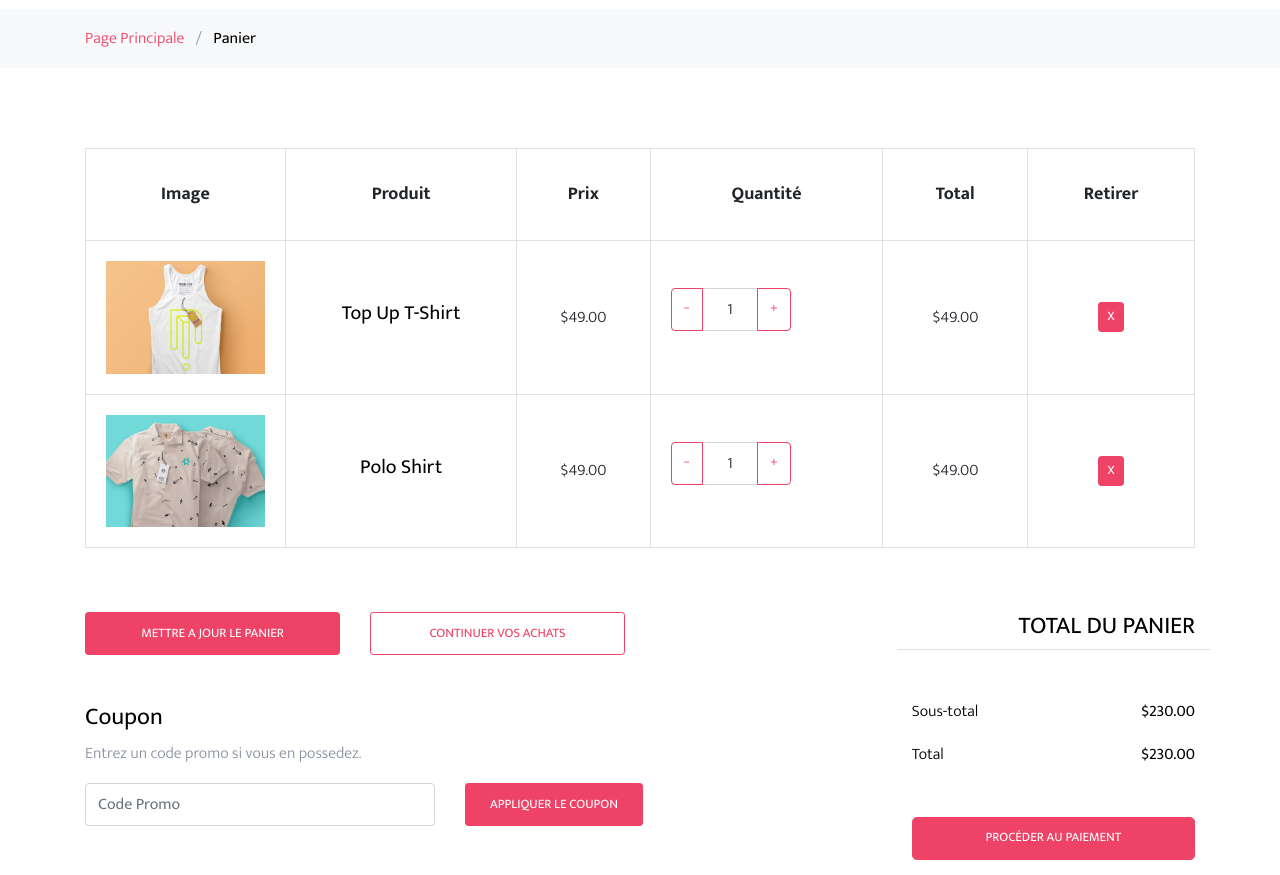
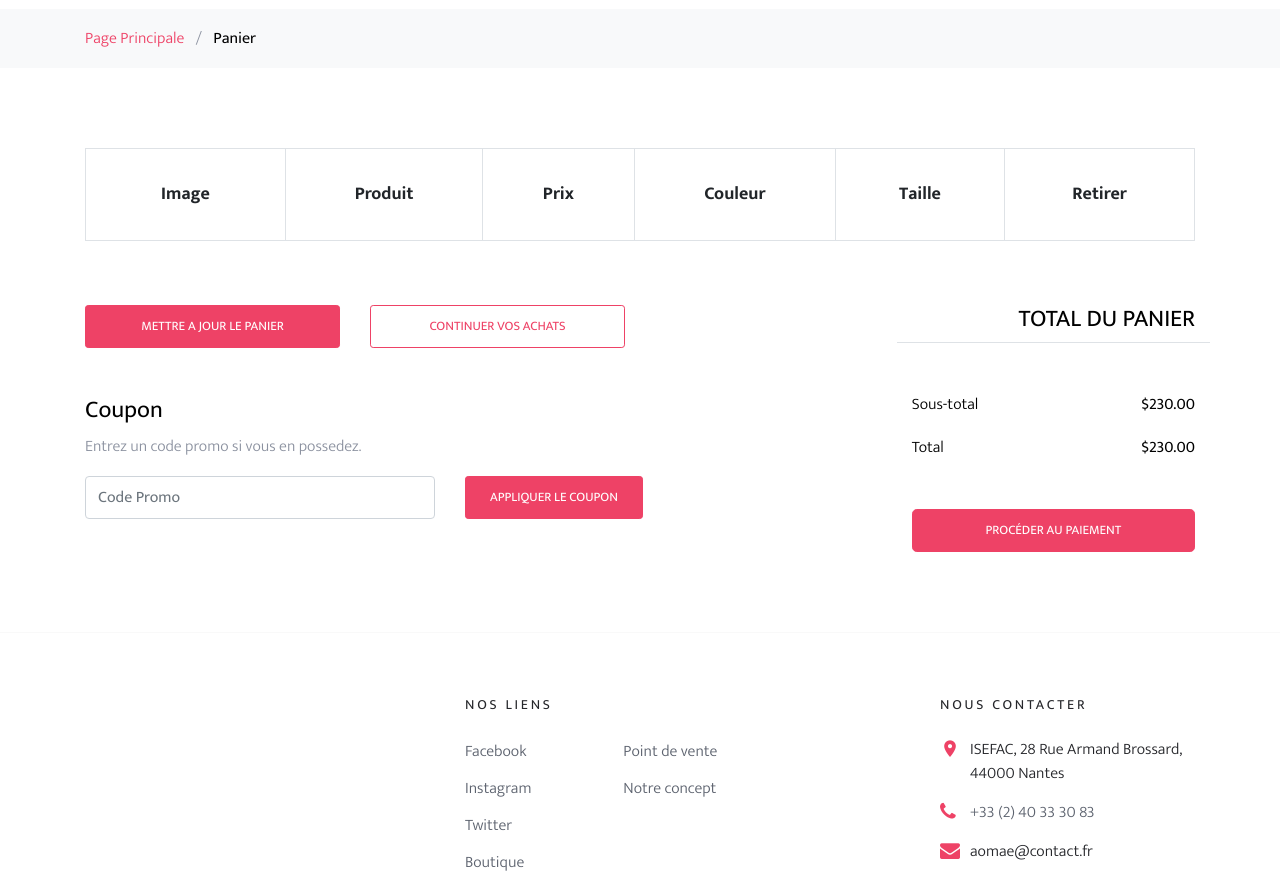
Before and after one commit to maximecroteau/AOMAE, a Django app: page /cart in a window 1280 px wide. Shown: the part 203-1078 px from the top of the page. Run offline with Django 3.2, Linux system fonts and the light colour scheme; lists and menus that the app fills with data are empty; some libraries are stand-ins or nearby versions; some web fonts are replaced.

Commit message:
add functional cart with session id / make functionnal shop and personnal product

```diff
--- a/aomae/templates/cart.html
+++ b/aomae/templates/cart.html
@@ -21,59 +21,30 @@
                     <th class="product-thumbnail">Image</th>
                     <th class="product-name">Produit</th>
                     <th class="product-price">Prix</th>
-                    <th class="product-quantity">Quantité</th>
-                    <th class="product-total">Total</th>
+                    <th class="product-quantity">Couleur</th>
+                    <th class="product-total">Taille</th>
                     <th class="product-remove">Retirer</th>
                   </tr>
                 </thead>
                 <tbody>
+                {% for cart in carts %}
                   <tr>
                     <td class="product-thumbnail">
-                      <img src="{% static 'images/cloth_1.jpg' %}" alt="Image" class="img-fluid">
+                      <img src="{{ cart.product.picture.url }}" alt="Image" class="img-fluid">
                     </td>
                     <td class="product-name">
-                      <h2 class="h5 text-black">Top Up T-Shirt</h2>
+                      <h2 class="h5 text-black">{{ cart.product.name }}</h2>
                     </td>
-                    <td>$49.00</td>
+                    <td>{{ cart.product.price }}€</td>
                     <td>
-                      <div class="input-group mb-3" style="max-width: 120px;">
-                        <div class="input-group-prepend">
-                          <button class="btn btn-outline-primary js-btn-minus" type="button">&minus;</button>
-                        </div>
-                        <input type="text" class="form-control text-center" value="1" placeholder="" aria-label="Example text with button addon" aria-describedby="button-addon1">
-                        <div class="input-group-append">
-                          <button class="btn btn-outline-primary js-btn-plus" type="button">&plus;</button>
-                        </div>
-                      </div>
-
+                        <h2 class="h5 text-black">{{ cart.color }}</h2>
                     </td>
-                    <td>$49.00</td>
+                    <td>
+                        <h2 class="h5 text-black">{{ cart.size }}</h2>
+                    </td>
                     <td><a href="#" class="btn btn-primary height-auto btn-sm">X</a></td>
                   </tr>
-
-                  <tr>
-                    <td class="product-thumbnail">
-                      <img src="{% static 'images/cloth_2.jpg' %}" alt="Image" class="img-fluid">
-                    </td>
-                    <td class="product-name">
-                      <h2 class="h5 text-black">Polo Shirt</h2>
-                    </td>
-                    <td>$49.00</td>
-                    <td>
-                      <div class="input-group mb-3" style="max-width: 120px;">
-                        <div class="input-group-prepend">
-                          <button class="btn btn-outline-primary js-btn-minus" type="button">&minus;</button>
-                        </div>
-                        <input type="text" class="form-control text-center" value="1" placeholder="" aria-label="Example text with button addon" aria-describedby="button-addon1">
-                        <div class="input-group-append">
-                          <button class="btn btn-outline-primary js-btn-plus" type="button">&plus;</button>
-                        </div>
-                      </div>
-
-                    </td>
-                    <td>$49.00</td>
-                    <td><a href="#" class="btn btn-primary height-auto btn-sm">X</a></td>
-                  </tr>
+                {% endfor %}
                 </tbody>
               </table>
             </div>
--- a/aomae/templates/index.html
+++ b/aomae/templates/index.html
@@ -62,7 +62,6 @@
                         </a>
                         <h2 class="item-title"><a href="{% url 'product' pk=Prd.id %}">{{ Prd.name }}</a></h2>
                         <strong class="item-price">
-                            <del>{% if Prd.old_price %} {{ Prd.old_price }}€ {% endif %}</del>
                             {{ Prd.price }}€</strong>
                         {% if Prd.stars %}
                             <div id="prd_{{ Prd.id }}" class="star-rating">
@@ -104,9 +103,6 @@
                                         </a>
                                         <h2 class="item-title"><a href="{% url 'product' pk=BR.id %}">{{ BR.name }}</a></h2>
                                         <strong class="item-price">
-                                            {% if BR.old_price %}
-                                                <del>{{ BR.old_price }}€</del>
-                                            {% endif %}
                                             {{ BR.price }}€</strong>
                                         <div id="br_{{ BR.id }}" class="star-rating">
                                             <script>
--- a/aomae/templates/shop.html
+++ b/aomae/templates/shop.html
@@ -57,9 +57,6 @@
                                 </a>
                                 <h2 class="item-title"><a href="{% url 'product' pk=Prd.id %}">{{ Prd.name }}</a></h2>
                                 <strong class="item-price">
-                                    {% if Prd.old_price %}
-                                        <del>{{ Prd.old_price }}€</del>
-                                    {% endif %}
                                     {{ Prd.price }}€</strong>
 
                                 {% if Prd.stars %}
--- a/aomae/views.py
+++ b/aomae/views.py
@@ -1,6 +1,9 @@
-from django.shortcuts import render
+from django.shortcuts import render, redirect
+
 from .models import Products
-# Create your views here.
+from .models import Color
+
+from .forms import AddToCartForm
 
 
 def get_data():
@@ -50,9 +53,27 @@ def shop_filter(request, filt):
 
 
 def product(request, pk):
+    form = AddToCartForm(request.POST)
+    if form.is_valid():
+        data = form.cleaned_data
+        fpk = data['product_id']
+        color = data['product_color']
+        size = data['product_size']
+        if 'cart' not in request.session or not request.session['cart']:
+            cart_list = [fpk, color, size]
+            request.session['cart'] = cart_list
+            request.session.modified = True
+        else:
+            cart_list = request.session['cart']
+            cart_list.append([fpk, color, size])
+            request.session['cart'] = cart_list
+            request.session.modified = True
+        return redirect('cart')
     this = Products.objects.get(pk=pk)
+    colors = Color.objects.filter(products__pk=pk)
     return render(request, 'product.html', {
         'product': this,
+        'colors': colors,
     })
 
 
@@ -62,8 +83,26 @@ def contact(request):
 
 
 def cart(request):
-
-    return render(request, 'cart.html')
+    all_cart = []
+    if request.session.get('cart'):
+        cs = request.session.get('cart')
+        dic = {
+            "product": Products.objects.get(pk=cs[0]),
+            "color": cs[1],
+            "size": cs[2]
+        }
+        all_cart.append(dic)
+        if len(cs) > 3:
+            for i in range(3, len(cs)):
+                dic = {
+                    "product": Products.objects.get(pk=cs[i][0]),
+                    "color": cs[i][1],
+                    "size": cs[i][2]
+                }
+                all_cart.append(dic)
+    return render(request, 'cart.html', {
+        'carts': all_cart,
+    })
 
 
 def checkout(request):
```
Also changed, not shown: aomae/admin.py (+9 -3 lines), aomae/forms.py (+10 -0 lines), aomae/models.py (+15 -1 lines), aomae/templates/product.html (+40 -16 lines).
